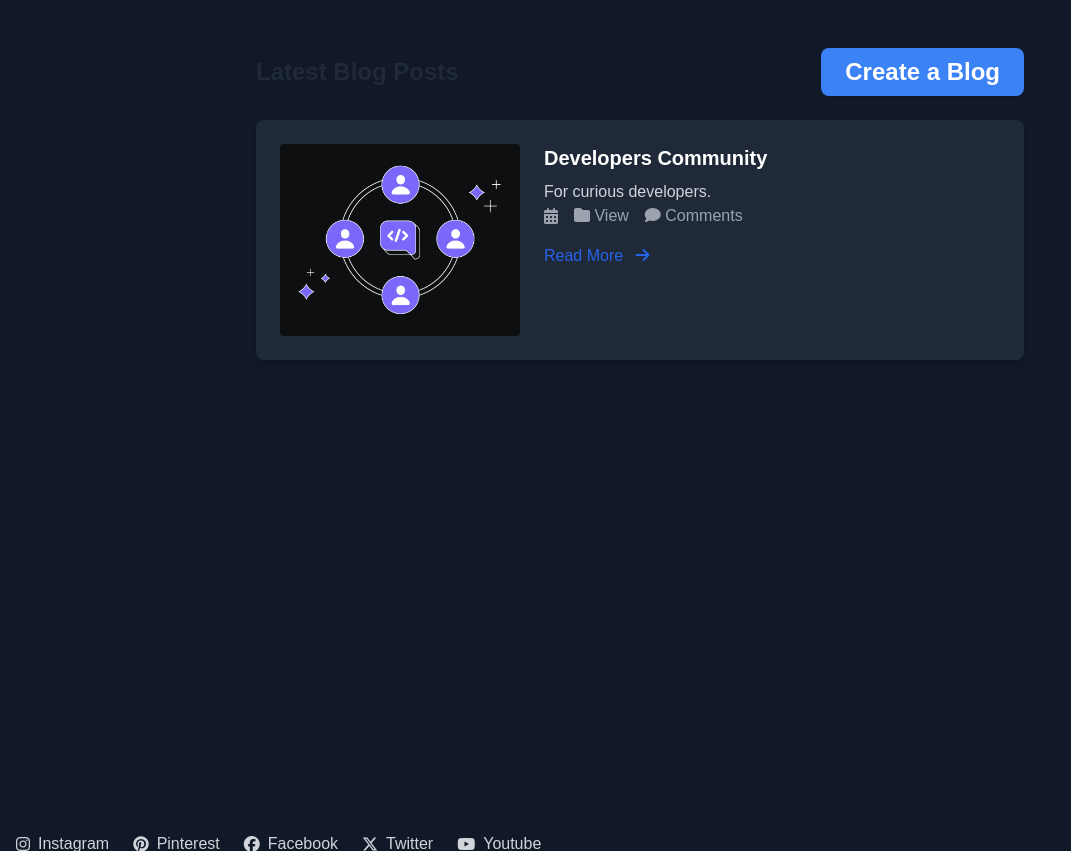
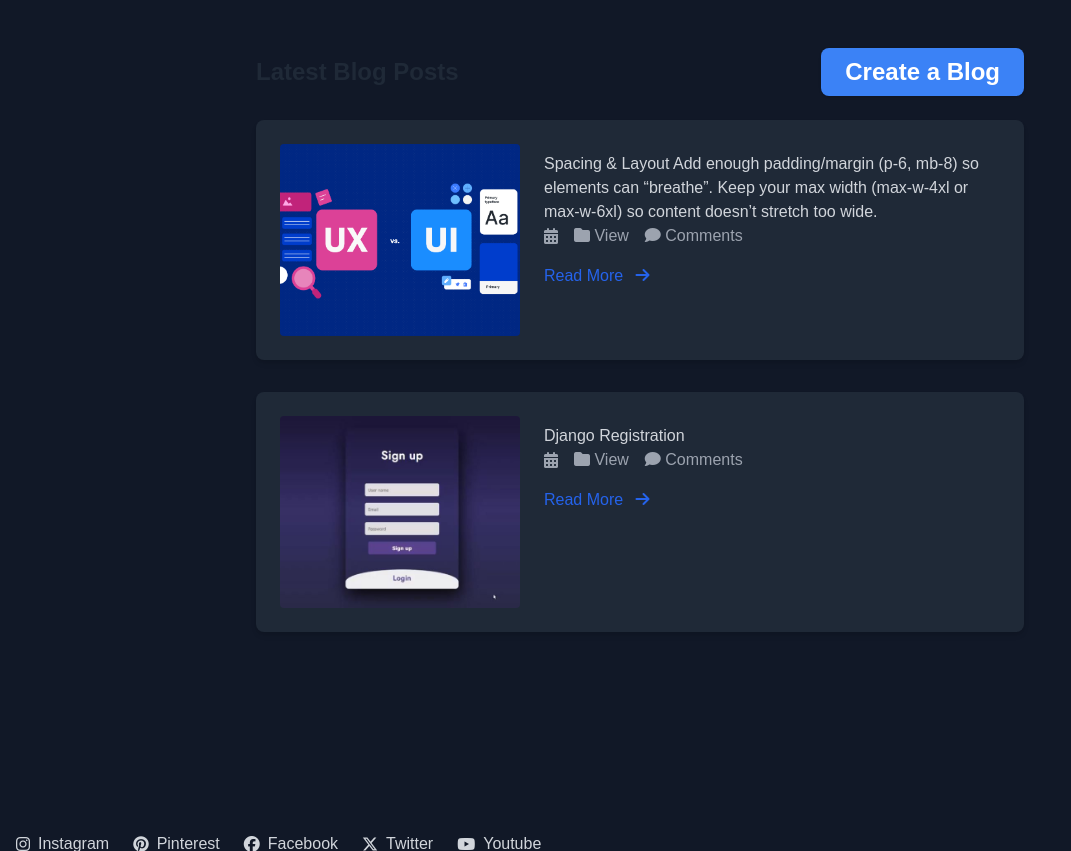
Before and after one commit to Sumnayak-Dev007/BlogSite, a Django app: a page that uses templates/catview.html in a window 1280 px wide. Shown: the part 64-915 px from the top of the page, without its empty margins (0-1071 px from the left). Run offline with Django 5.2, Linux system fonts and the light colour scheme; data comes from the database, SQL or seed files in the repository; both versions use the stored data as it was after the commit; some libraries are stand-ins or nearby versions.

Commit message:
Detail View

```diff
--- a/post/views.py
+++ b/post/views.py
@@ -1,4 +1,5 @@
 from django.shortcuts import render,redirect
+from django.shortcuts import get_object_or_404
 from .models import Category,Catblog
 from django.contrib import messages
 from .forms import PostForm
@@ -35,19 +36,20 @@
 
 
 def catView(request,slug):
-    if(Category.objects.filter(slug=slug)):
-        cat = Category.objects.filter(slug=slug,status=0)
+    category = get_object_or_404(Category, slug=slug, status=0)
+    posts = Catblog.objects.filter(category=category)
 
-    else:
-        messages.error(request, "Something went wrong. Please try again.")
-        return redirect('categories')
+    # else:
+    #     messages.error(request, "Something went wrong. Please try again.")
+    #     return redirect('categories')
 
     context = {
-        'cat':cat
+        'cat':category,
+        'posts' : posts
     }
 
     return render(request,'catview.html',context)
 
 
-def blog_view(request,c_slug,b_slug):
+def blog_view(request,cat_slug, post_slug):
     return render(request,'blog.html')
--- a/templates/catview.html
+++ b/templates/catview.html
@@ -21,16 +21,16 @@
       </h2>
 
       <!-- Example Post -->
-      {% for c in cat %}
+      {% for c in posts %}
       <div class="bg-gray-800 p-6 rounded-lg shadow-md mb-8 fade-in transition-colors duration-300">
         <div class="flex flex-col md:flex-row">
-          <div class="md:w-1/3 h-48 bg-cover bg-center rounded" style="background-image: url('{{ c.image.url }}');"></div>
+          <div class="md:w-1/3 h-48 bg-cover bg-center rounded" style="background-image: url('{{ c.blog_image.url }}');"></div>
           <div class="md:w-2/3 md:pl-6 mt-4 md:mt-0">
             <h3 class="text-xl font-bold mb-2 text-white">{{ c.name }}</h3>
             <p class="text-gray-300">{{ c.descriptions }}</p>
             <div class="text-gray-400 mb-4 flex items-center space-x-4">
               <i class="fas fa-calendar-alt"></i>
-              <a href="#" class="hover:text-blue-500"><i class="fas fa-folder"></i> View</a>
+              <a href="{% url 'blog_view' c.category.slug c.slug %}" class="hover:text-blue-500"><i class="fas fa-folder"></i> View</a>
               <span><i class="fas fa-comment"></i> Comments</span>
             </div>
             <a href="#" class="text-blue-600 dark:text-blue-400 hover:underline">Read More <i
```
Also changed, not shown: db.sqlite3.
